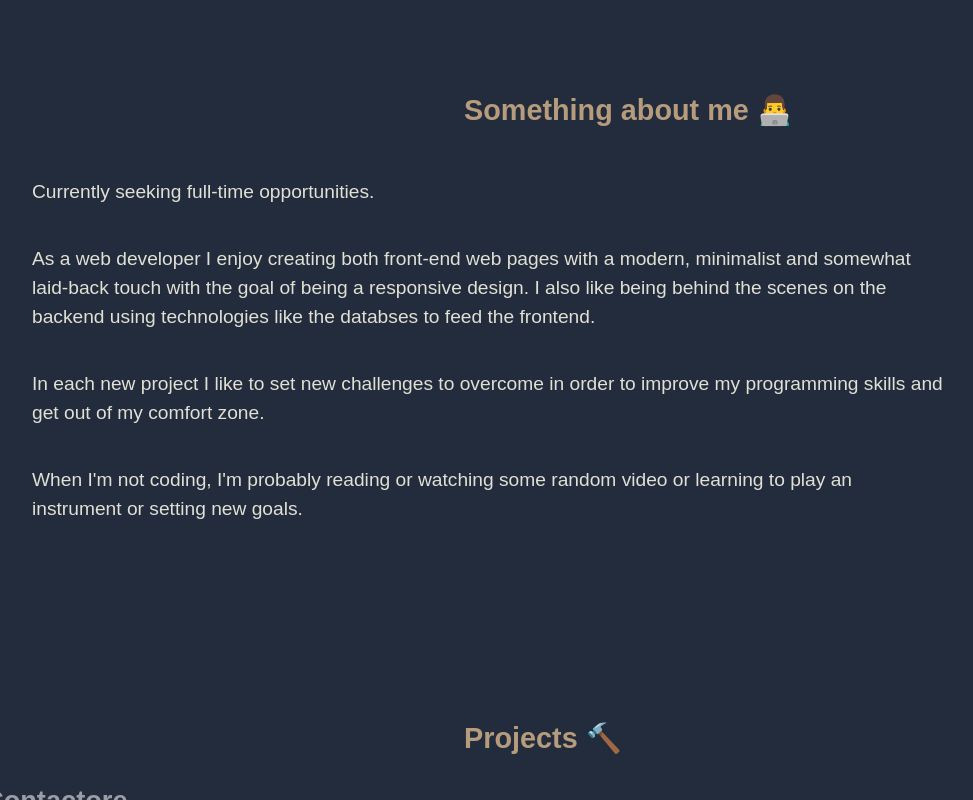
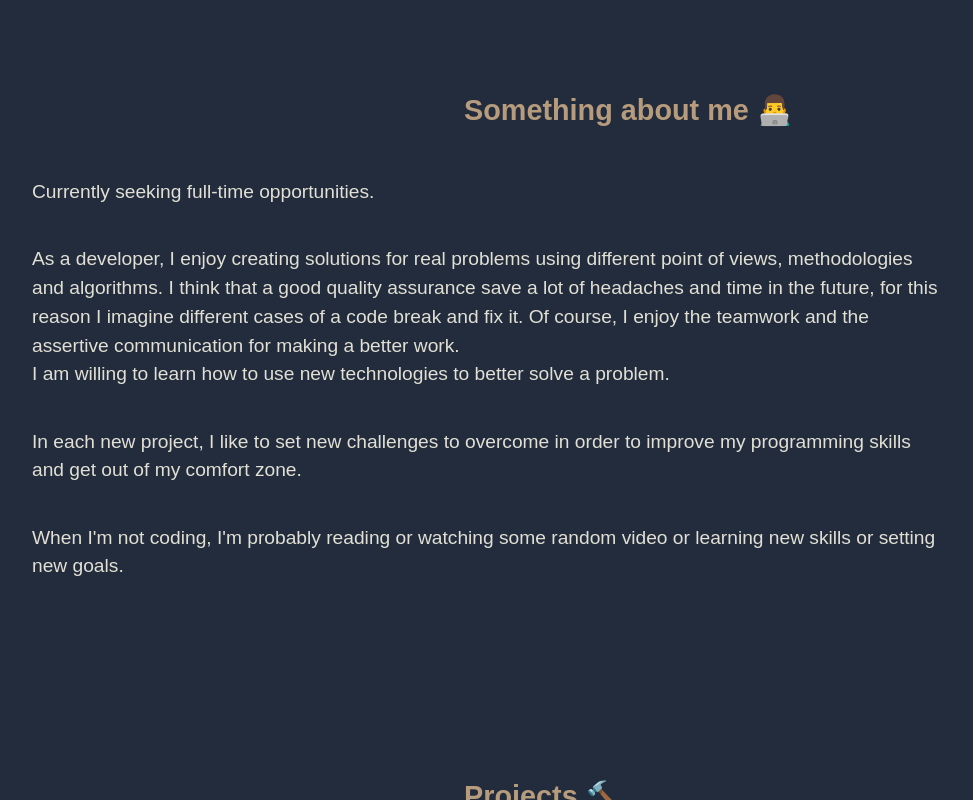
Before and after one commit to 0-Arngerdur-1/personal-portfolio, a plain HTML site: page public/index.html in a window 1280 px wide. Shown: the part 798-1598 px from the top of the page, without its empty margins (104-1077 px from the left). Drawn offline with Linux system fonts and the light colour scheme; a web font is replaced by a local one.

Commit message:
Personal presentation changed

```diff
--- a/public/index.html
+++ b/public/index.html
@@ -6,7 +6,7 @@
     <title>Edwin Alvarado portfolio</title>
     <meta
       name="description"
-      content="I'm Edwin Alvarado, a web developer passionate about technology and learning. This is my portfolio website where I show my projects."
+      content="I'm Edwin Alvarado, a developer passionate about technology and learning. This is my portfolio website where I show my projects."
     />
     <link rel="shortcut icon" href="favicon.ico" type="image/x-icon" />
     <link rel="preconnect" href="https://fonts.gstatic.com" />
@@ -38,8 +38,8 @@
       <h1 class="hero__title">
         Hi! 👋<br />
         <br />
-        I'm <u>Edwin Alvarado</u>, a web developer passionate about technology
-        and learning
+        I'm <u>Edwin Alvarado</u>, a developer passionate about technology and
+        learning
       </h1>
     </div>
     <section id="about">
@@ -48,20 +48,23 @@
         <div class="section__content">
           <p>Currently seeking full-time opportunities.</p>
           <p>
-            As a web developer I enjoy creating both front-end web pages with a
-            modern, minimalist and somewhat laid-back touch with the goal of
-            being a responsive design. I also like being behind the scenes on
-            the backend using technologies like the databses to feed the
-            frontend.
+            As a developer, I enjoy creating solutions for real problems using
+            different point of views, methodologies and algorithms. I think that
+            a good quality assurance save a lot of headaches and time in the
+            future, for this reason I imagine different cases of a code break
+            and fix it. Of course, I enjoy the teamwork and the assertive
+            communication for making a better work.<br />
+            I am willing to learn how to use new technologies to better solve a
+            problem.
           </p>
           <p>
-            In each new project I like to set new challenges to overcome in
+            In each new project, I like to set new challenges to overcome in
             order to improve my programming skills and get out of my comfort
             zone.
           </p>
           <p>
             When I'm not coding, I'm probably reading or watching some random
-            video or learning to play an instrument or setting new goals.
+            video or learning new skills or setting new goals.
           </p>
         </div>
       </div>
```
